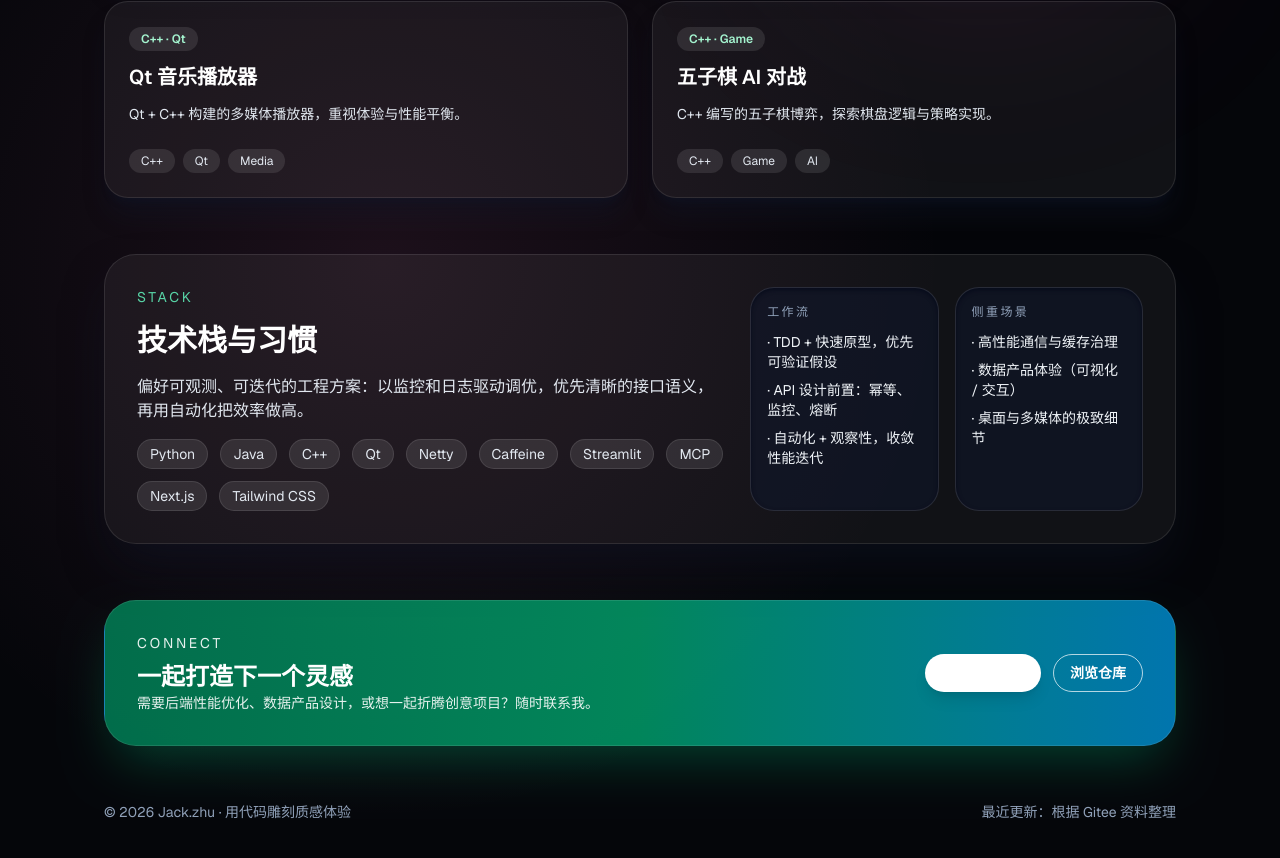
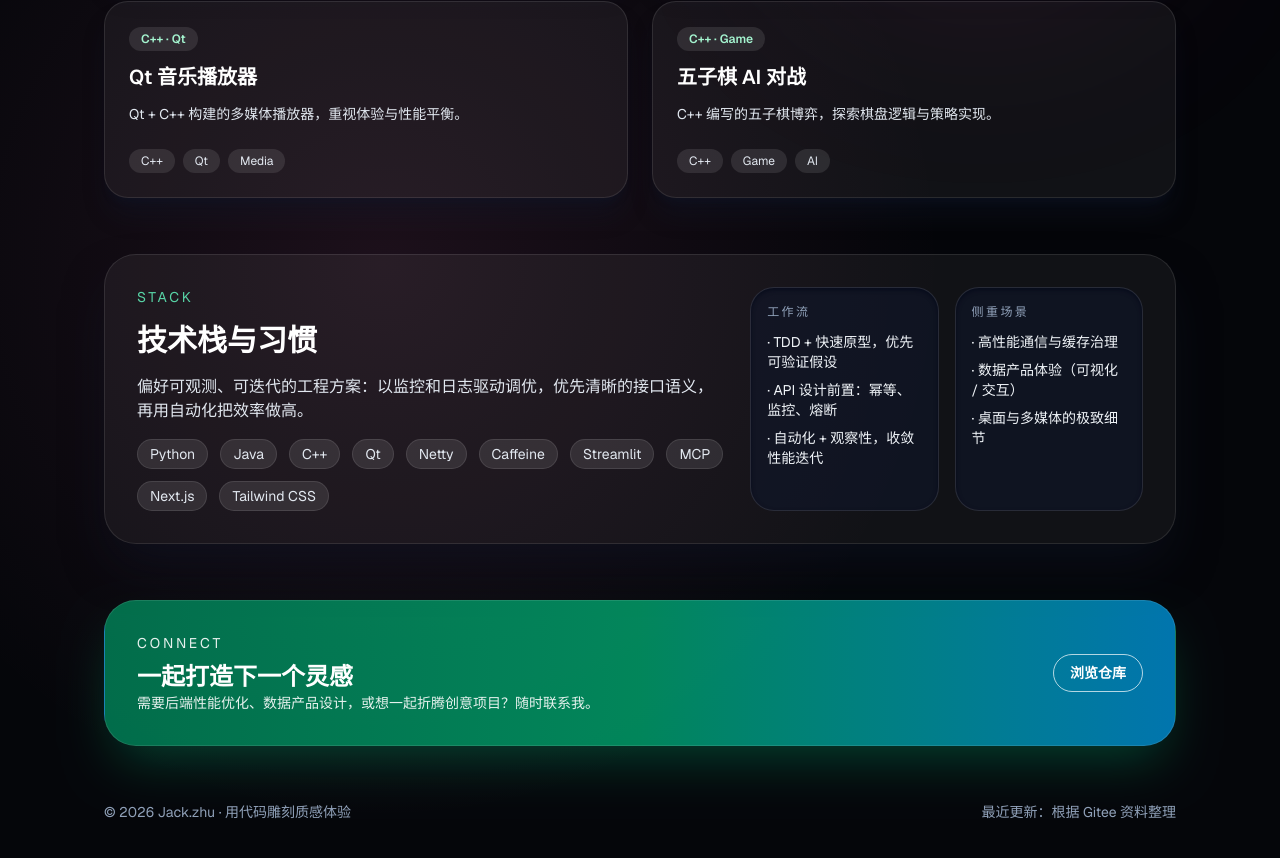
Before and after one commit to YaBoom/my-person-blog, a Next.js app: page / in a window 1280 px wide. Shown: the part 1377-2235 px from the top of the page. Built offline with nearby package versions, Linux system fonts and the light colour scheme.

Commit message:
个人技术博客项目搭建

```diff
--- a/src/app/page.tsx
+++ b/src/app/page.tsx
@@ -271,14 +271,6 @@ export default function Home() {
           </div>
           <div className="flex flex-wrap gap-3 text-sm font-semibold">
             <a
-              className="rounded-full bg-white px-4 py-2 text-emerald-700 shadow-lg transition hover:-translate-y-0.5"
-              href="https://gitee.com/zhu_yateng"
-              target="_blank"
-              rel="noreferrer"
-            >
-              在 Gitee 联系
-            </a>
-            <a
               className="rounded-full border border-white/70 px-4 py-2 text-white transition hover:-translate-y-0.5"
               href="https://gitee.com/zhu_yateng/projects"
               target="_blank"
```
